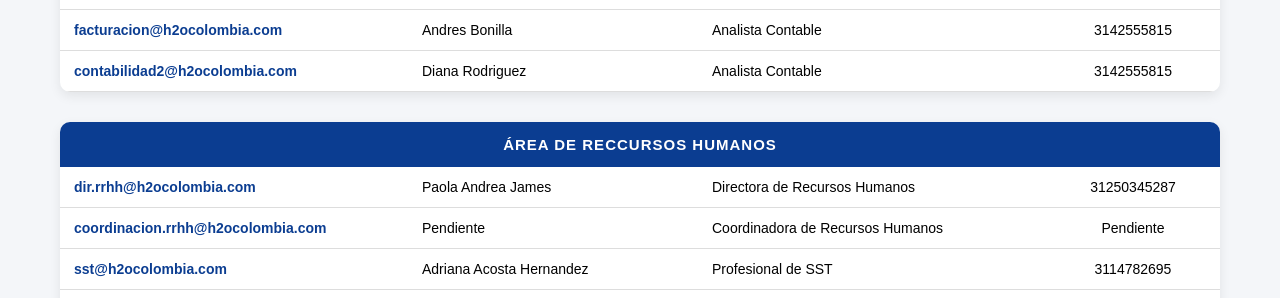
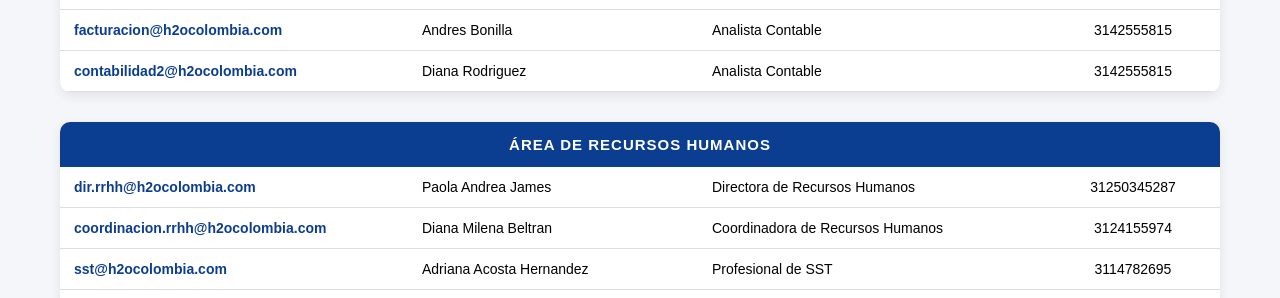
Before and after one commit to Casti27/correos-h2o, a plain HTML site: page index.html in a window 1280 px wide. Shown: the part 914-1212 px from the top of the page. Drawn offline with Linux system fonts and the light colour scheme.

Commit message:
NuevoRRHH

```diff
--- a/index.html
+++ b/index.html
@@ -272,10 +272,10 @@
 
 <!-- Area de Recursos Humanos -->
 <div class="area">
-<div class="area-title">ÁREA DE RECCURSOS HUMANOS</div>
+<div class="area-title">ÁREA DE RECURSOS HUMANOS</div>
 <table class="tabla"><tbody>
 <tr><td data-label="Correo"><a class="correo" href="mailto:dir.rrhh@h2ocolombia.com">dir.rrhh@h2ocolombia.com</a></td><td data-label="Nombre">Paola Andrea James</td><td data-label="Cargo">Directora de Recursos Humanos</td><td data-label="Teléfono">31250345287</td></tr>
-<tr><td data-label="Correo"><a class="correo" href="mailto:coordinacion.rrhh@h2ocolombia.com">coordinacion.rrhh@h2ocolombia.com</a></td><td data-label="Nombre">Pendiente</td><td data-label="Cargo">Coordinadora de Recursos Humanos</td><td data-label="Teléfono">Pendiente</td></tr>
+<tr><td data-label="Correo"><a class="correo" href="mailto:coordinacion.rrhh@h2ocolombia.com">coordinacion.rrhh@h2ocolombia.com</a></td><td data-label="Nombre">Diana Milena Beltran</td><td data-label="Cargo">Coordinadora de Recursos Humanos</td><td data-label="Teléfono">3124155974</td></tr>
 <tr><td data-label="Correo"><a class="correo" href="mailto:analista.sst@h2ocolombia.com">sst@h2ocolombia.com</a></td><td data-label="Nombre">Adriana Acosta Hernandez</td><td data-label="Cargo">Profesional de SST</td><td data-label="Teléfono">3114782695</td></tr>
 <tr><td data-label="Correo"><a class="correo" href="mailto:rrhh@h2ocolombia.com">rrhh@h2ocolombia.com</a></td><td data-label="Nombre">Helen Chavez</td><td data-label="Cargo">Coordinadora de nómina</td><td data-label="Teléfono">3103894706</td></tr>
 </tbody></table>
```
